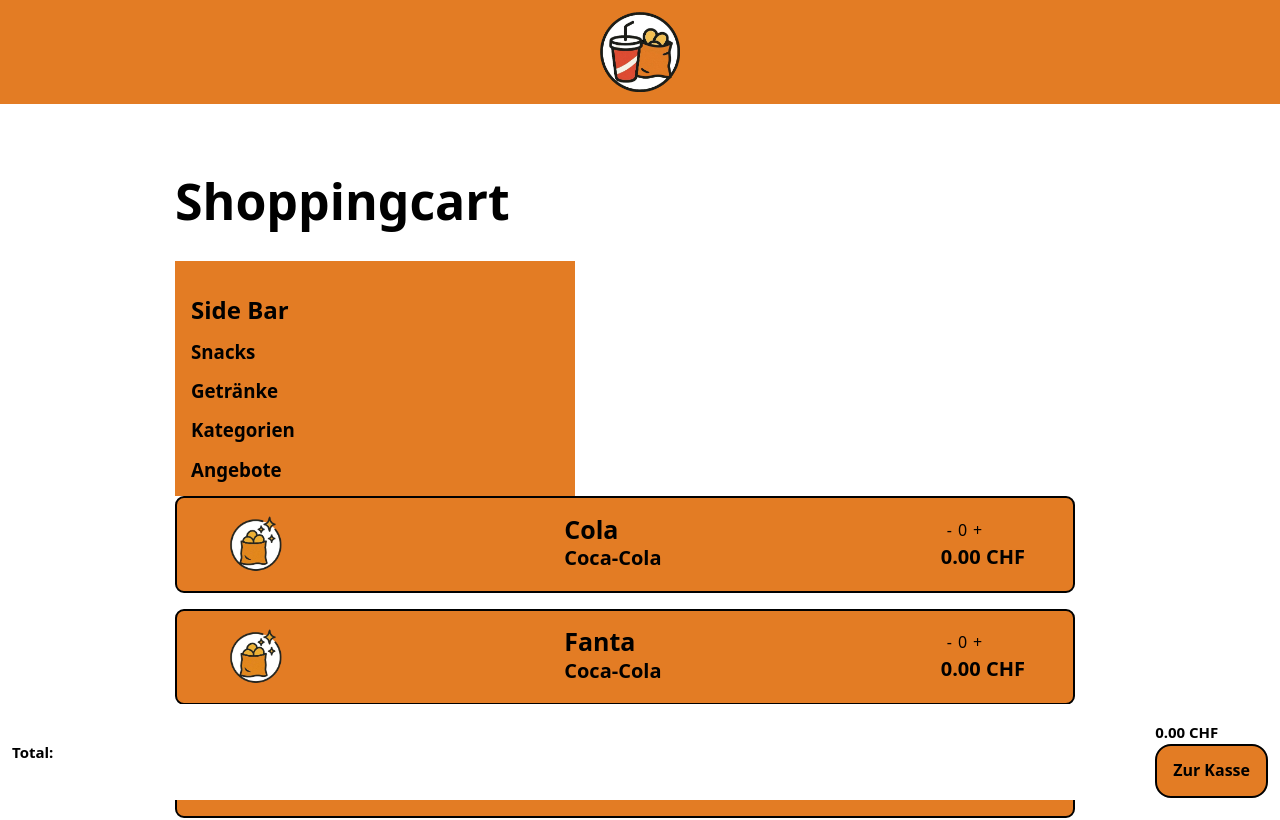
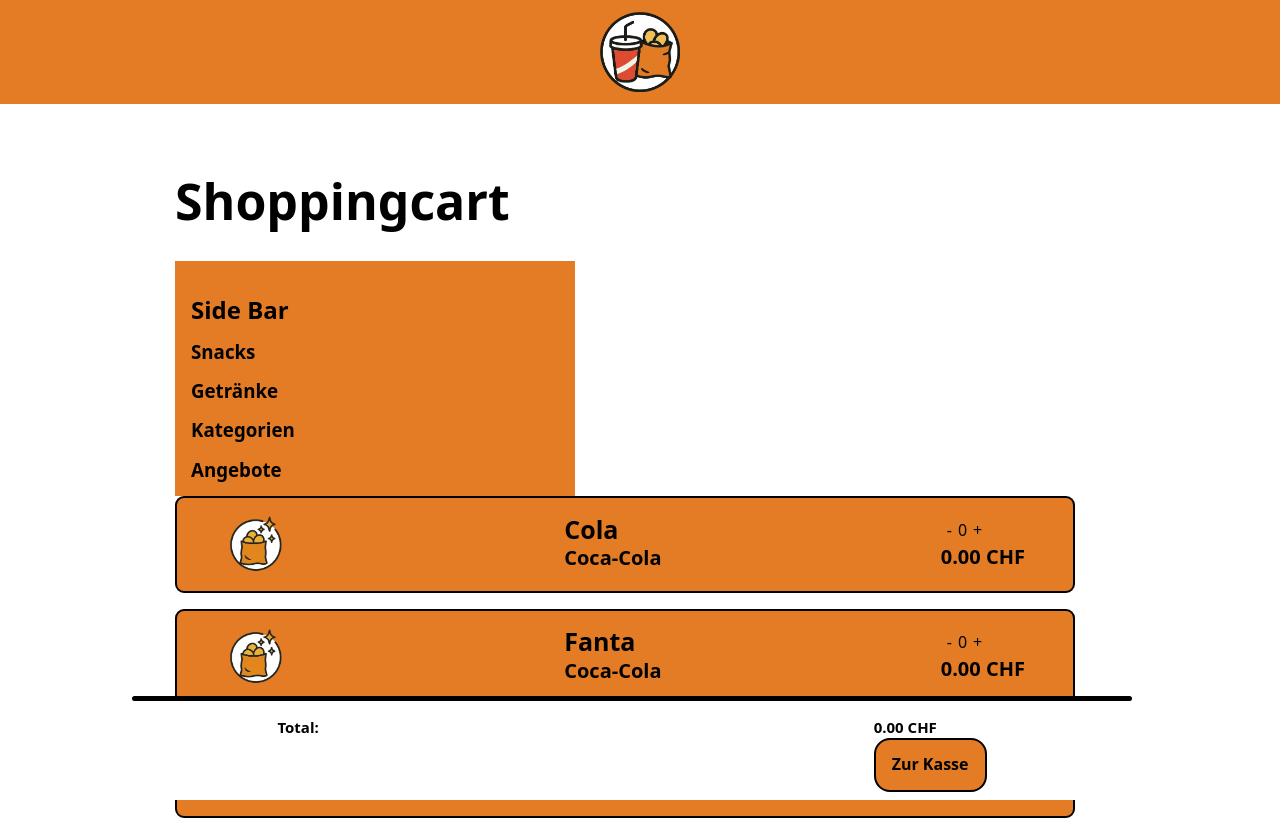
Before and after one commit to mimospychala/backend-GLAB, a React (Vite) app in the folder frontend/: page /shoppingcart in a window 1280 px wide. Shown: the top 820 px of the page. Built offline with nearby package versions, Linux system fonts and the light colour scheme.

Commit message:
ShoppingCartRoute finished

```diff
--- a/frontend/src/components/ShoppingCartCards.module.css
+++ b/frontend/src/components/ShoppingCartCards.module.css
@@ -2,4 +2,5 @@
     display: flex;
     flex-direction: column;
     gap: 1rem;
+    margin-bottom: 6rem;
 }
--- a/frontend/src/components/ShoppingCartFooter.jsx
+++ b/frontend/src/components/ShoppingCartFooter.jsx
@@ -7,21 +7,19 @@ export default function ShoppingcartFooter({ }) {
 
     let totalPrice = 0
 
-    for(const product of products) {
+    for (const product of products) {
         totalPrice += product.count * Number(product.volumes[0].price)
     }
 
     return (
         <footer className={styles.footer}>
-            <div>
-                <p>Total:</p>
-                <p></p>
-            </div>
-
-
-            <div>
-                <p>{totalPrice.toFixed(2)} CHF</p>
-                <Button> Zur Kasse </Button>
+            <div className={styles.bar}></div>
+            <div className={styles.content}>
+                <p >Total:</p>
+                <div className={styles.footerMargin}>
+                    <p>{`${totalPrice.toFixed(2)}`} CHF</p>
+                    <Button> Zur Kasse </Button>
+                </div>
             </div>
         </footer>
 
--- a/frontend/src/components/ShoppingCartFooter.module.css
+++ b/frontend/src/components/ShoppingCartFooter.module.css
@@ -7,15 +7,30 @@ p {
 }
 
 .footer {
-  display: flex;
-  justify-content: space-between;
-  align-items: center;
-  padding: 0.75rem;
+  padding: 0 1rem 0 0 ;
   position: fixed;
   bottom: 0;
   left: 0;
-  width: 100%;
-  height: 6rem;
+  width: 100vw;
+
   background-color: white;
+}
 
+.content{
+  display: flex;
+  justify-content: space-around;
+  align-content: center;
 }
+
+.bar{
+    justify-self: center;
+
+    width: 1000px;
+    height: 5px;
+    background-color: black;
+    border-radius: 3px;
+}
+
+.footerMargin{
+  margin-bottom: 0.5rem;
+}
--- a/frontend/src/routes/ShoppingCartRoute.jsx
+++ b/frontend/src/routes/ShoppingCartRoute.jsx
@@ -9,12 +9,14 @@ import { useState } from "react";
 export default function ShoppingCartRoute(){
 
     return(
+        <main className={styles.mainContent}>
         <div>
             <h3 className={styles.title}> Shoppingcart </h3>
             <SideBar sideBarItems={sideBarItems}/>
             <ShoppingCartCards products={product}/>
             <ShoppingcartFooter/>
         </div>
+        </main>
 
     )
 }
```
